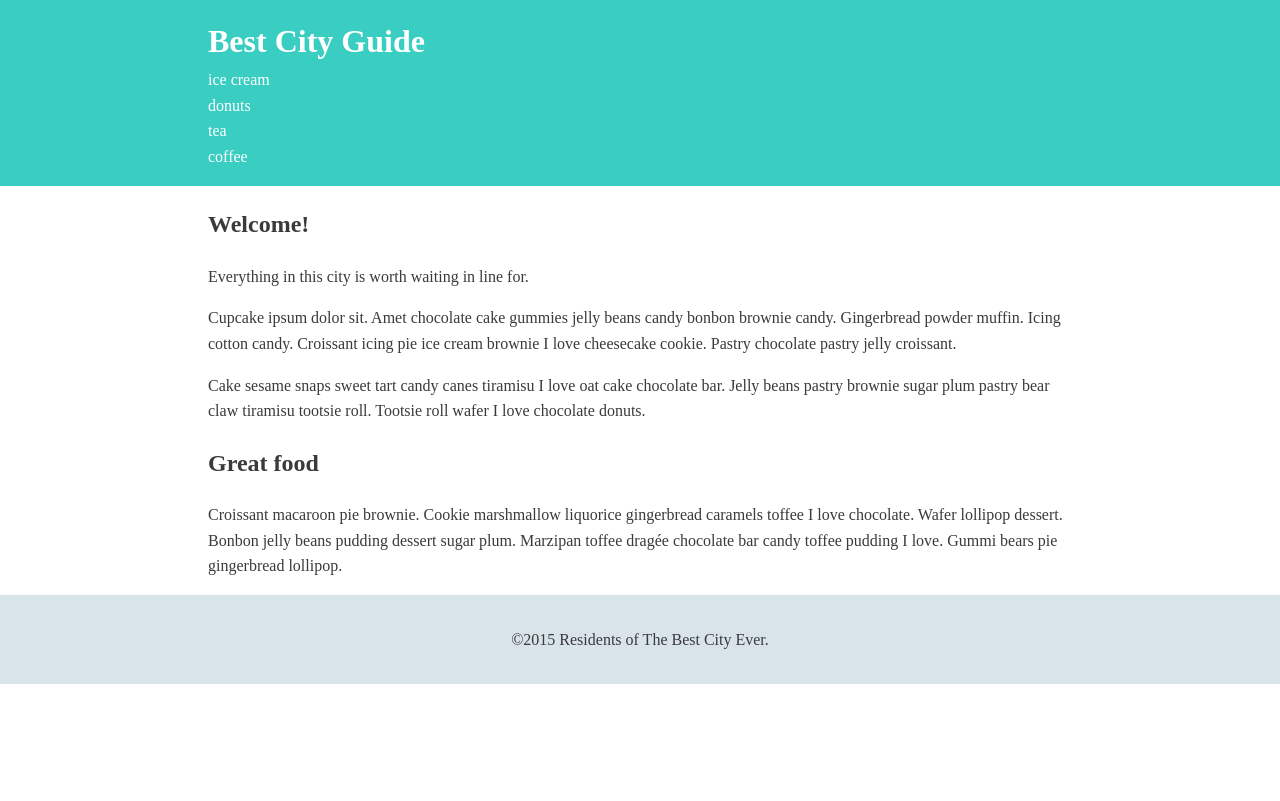
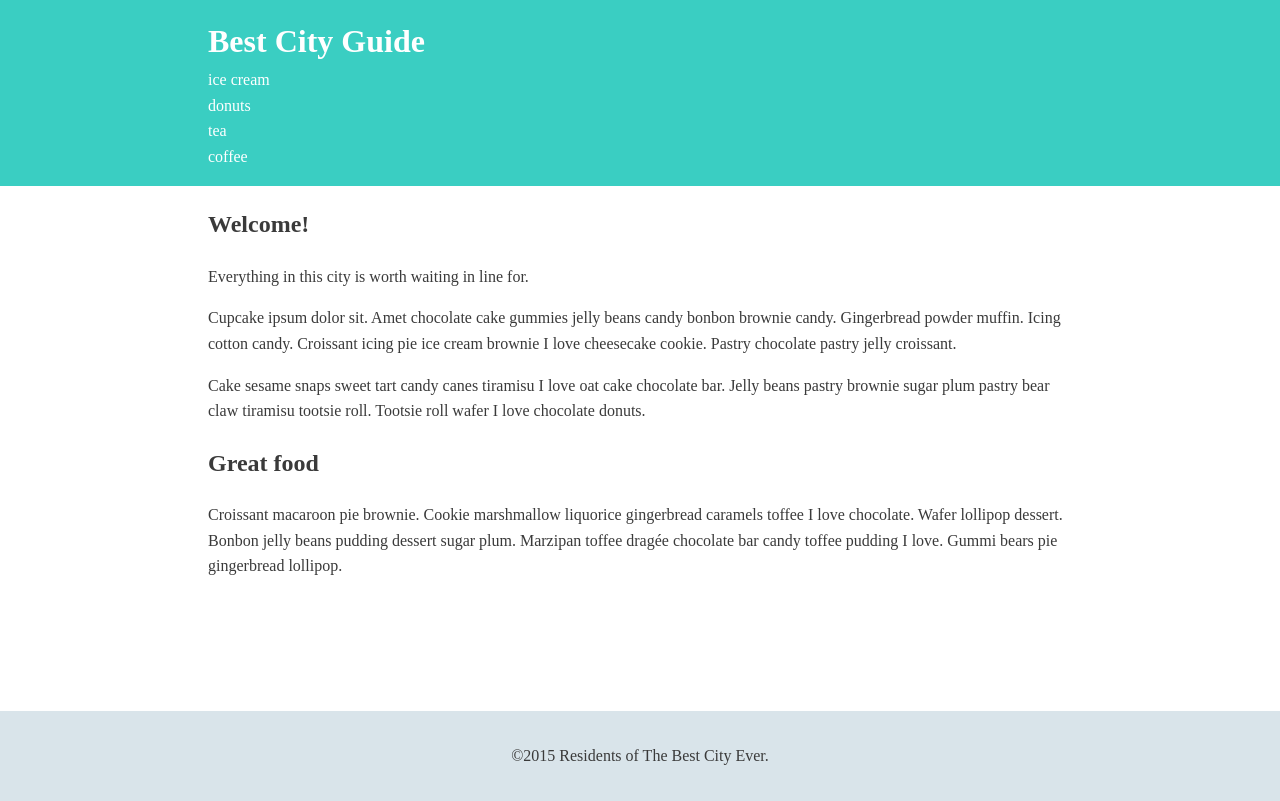
Before and after one commit to llogan382/practice-code, a PHP site: the page made by CSS Layout Techniques/index.html in a window 1280 px wide. Before the commit the page ends 684 px from the top, so only its background shows below. Run offline with PHP 8.4, Linux system fonts and the light colour scheme.

Commit message:
Adds sticky footer- but mine failed

```diff
--- a/CSS Layout Techniques/css/style.css
+++ b/CSS Layout Techniques/css/style.css
@@ -48,6 +48,10 @@ a {
 ==================================== */
 
 @media (min-width: 769px ) {
+    .wrap {
+        min-height: calc(100vh - 89px);
+    }
+
     .container {
         width: 70%;
         max-width: 1000px;
```
